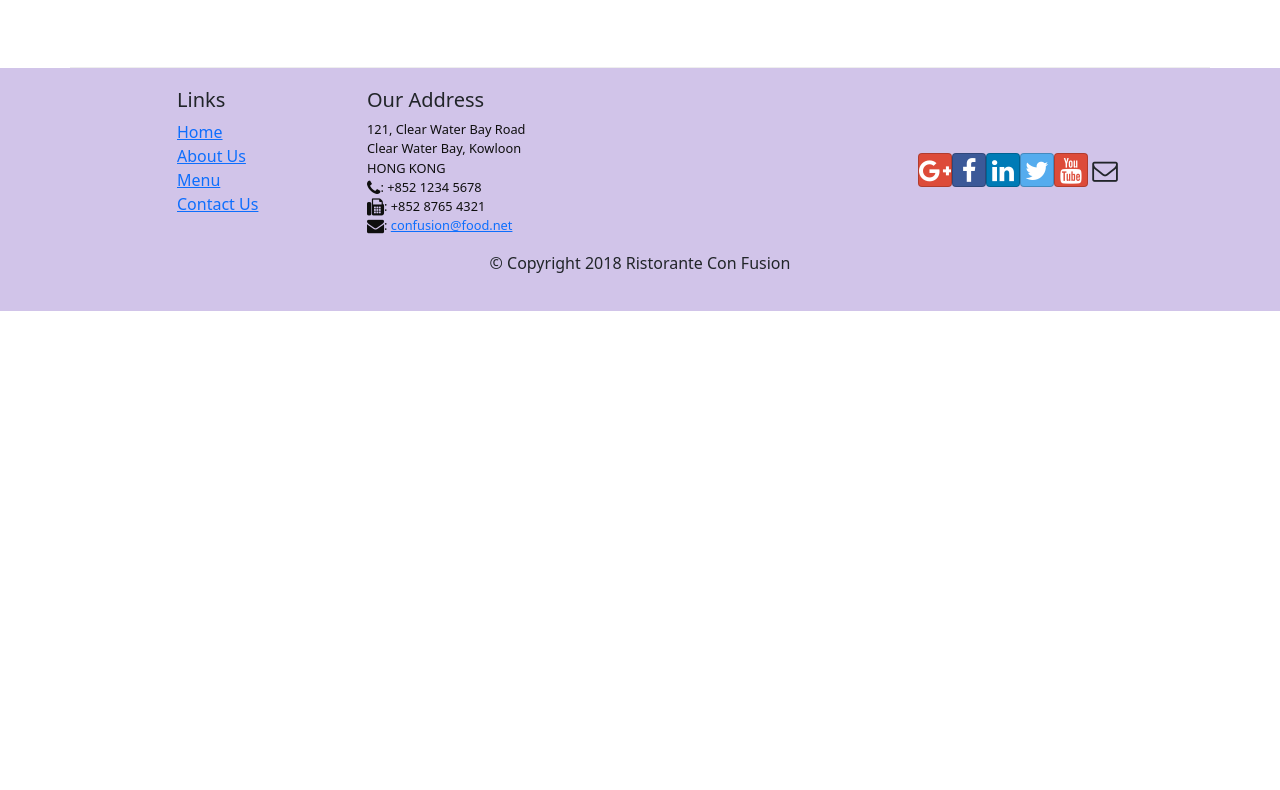
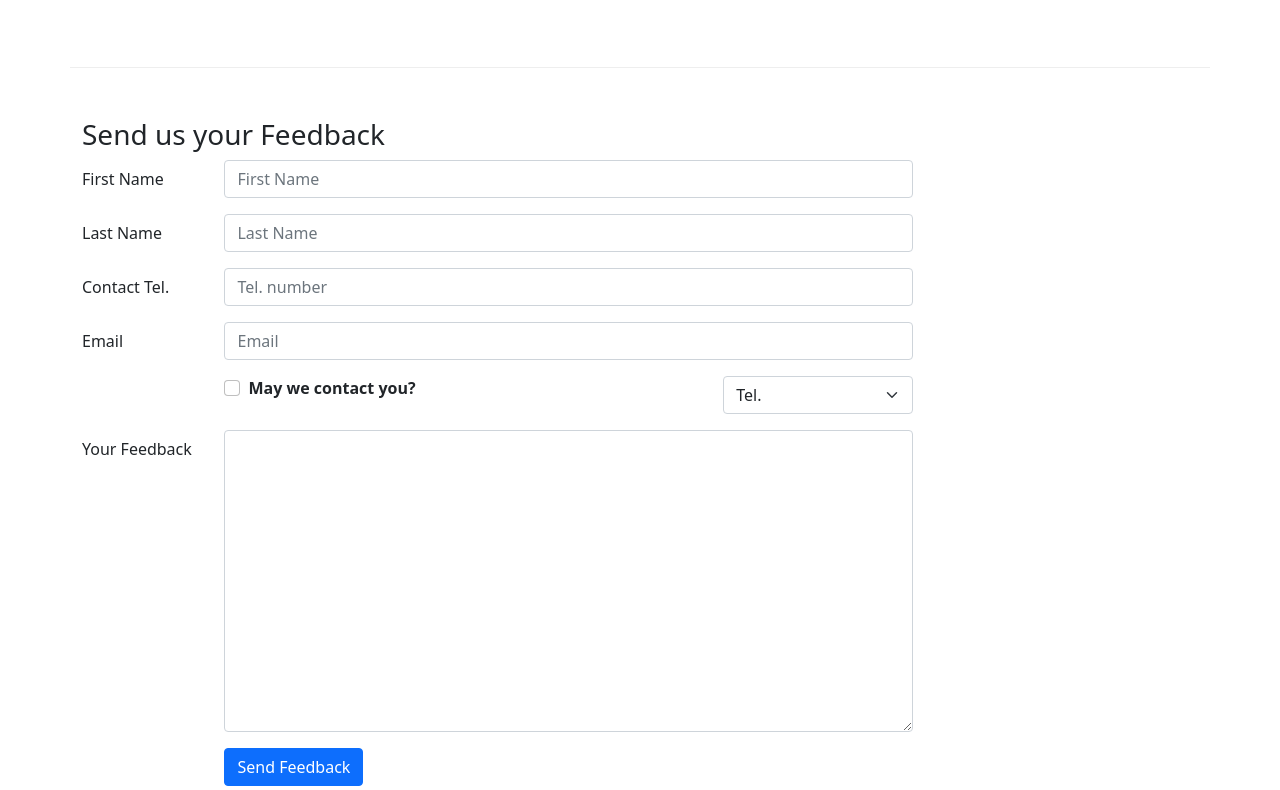
Before and after one commit to TinIT28/ReactProject_FER201m, a React (Create React App) app: page /contactus in a window 1280 px wide. Shown: the part 810-1600 px from the top of the page. Before the commit the page ends 1121 px from the top, so only its background shows below. Built offline with nearby package versions, Linux system fonts and the light colour scheme.

Commit message:
Controlled Forms

```diff
--- a/src/components/ContactComponent.js
+++ b/src/components/ContactComponent.js
@@ -1,14 +1,58 @@
-import React from 'react';
-import { Breadcrumb, BreadcrumbItem } from 'reactstrap';
-import { Link } from 'react-router-dom';
+import React, { Component } from "react";
+import {
+  Breadcrumb,
+  BreadcrumbItem,
+  Button,
+  Form,
+  FormGroup,
+  Label,
+  Input,
+  Col,
+} from "reactstrap";
+import { Link } from "react-router-dom";
 
+class Contact extends Component {
+  constructor(props) {
+    super(props);
 
-function Contact(props) {
-    return(
+    this.state = {
+      firstname: "",
+      lastname: "",
+      telnum: "",
+      email: "",
+      agree: false,
+      contactType: "Tel.",
+      message: "",
+    };
+
+    this.handleInputChange = this.handleInputChange.bind(this);
+    this.handleSubmit = this.handleSubmit.bind(this);
+  }
+
+  handleInputChange(event) {
+    const target = event.target;
+    const value = target.type === "checkbox" ? target.checked : target.value;
+    const name = target.name;
+
+    this.setState({
+      [name]: value,
+    });
+  }
+
+  handleSubmit(event) {
+    console.log("Current State is: " + JSON.stringify(this.state));
+    alert("Current State is: " + JSON.stringify(this.state));
+    event.preventDefault();
+  }
+
+  render() {
+    return (
       <div className="container">
         <div className="row">
           <Breadcrumb>
-                    <BreadcrumbItem><Link to="/home">Home</Link></BreadcrumbItem>
+            <BreadcrumbItem>
+              <Link to="/home">Home</Link>
+            </BreadcrumbItem>
             <BreadcrumbItem active>Contact Us</BreadcrumbItem>
           </Breadcrumb>
           <div className="col-12">
@@ -24,12 +68,18 @@
           <div className="col-12 col-sm-4 offset-sm-1">
             <h5>Our Address</h5>
             <address>
-                        121, Clear Water Bay Road<br />
-                        Clear Water Bay, Kowloon<br />
-                        HONG KONG<br />
-                        <i className="fa fa-phone"></i>: +852 1234 5678<br />
-                        <i className="fa fa-fax"></i>: +852 8765 4321<br />
-                        <i className="fa fa-envelope"></i>: <a href="mailto:confusion@food.net">confusion@food.net</a>
+              121, Clear Water Bay Road
+              <br />
+              Clear Water Bay, Kowloon
+              <br />
+              HONG KONG
+              <br />
+              <i className="fa fa-phone"></i>: +852 1234 5678
+              <br />
+              <i className="fa fa-fax"></i>: +852 8765 4321
+              <br />
+              <i className="fa fa-envelope"></i>:{" "}
+              <a href="mailto:confusion@food.net">confusion@food.net</a>
             </address>
           </div>
           <div className="col-12 col-sm-6 offset-sm-1">
@@ -37,15 +87,147 @@
           </div>
           <div className="col-12 col-sm-11 offset-sm-1">
             <div className="btn-group" role="group">
-                        <a role="button" className="btn btn-primary" href="tel:+85212345678"><i className="fa fa-phone"></i> Call</a>
-                        <a role="button" className="btn btn-info"><i className="fa fa-skype"></i> Skype</a>
-                        <a role="button" className="btn btn-success" href="mailto:confusion@food.net"><i className="fa fa-envelope-o"></i> Email</a>
+              <a
+                role="button"
+                className="btn btn-primary"
+                href="tel:+85212345678"
+              >
+                <i className="fa fa-phone"></i> Call
+              </a>
+              <a role="button" className="btn btn-info">
+                <i className="fa fa-skype"></i> Skype
+              </a>
+              <a
+                role="button"
+                className="btn btn-success"
+                href="mailto:confusion@food.net"
+              >
+                <i className="fa fa-envelope-o"></i> Email
+              </a>
             </div>
           </div>
         </div>
 
+        <div className="row row-content">
+          <div className="col-12">
+            <h3>Send us your Feedback</h3>
+          </div>
+          <div className="col-12 col-md-9">
+            <Form onSubmit={this.handleSubmit}>
+              <FormGroup row>
+                <Label htmlFor="firstname" md={2}>
+                  First Name
+                </Label>
+                <Col md={10}>
+                  <Input
+                    type="text"
+                    id="firstname"
+                    name="firstname"
+                    placeholder="First Name"
+                    value={this.state.firstname}
+                    onChange={this.handleInputChange}
+                  />
+                </Col>
+              </FormGroup>
+              <FormGroup row>
+                <Label htmlFor="lastname" md={2}>
+                  Last Name
+                </Label>
+                <Col md={10}>
+                  <Input
+                    type="text"
+                    id="lastname"
+                    name="lastname"
+                    placeholder="Last Name"
+                    value={this.state.lastname}
+                    onChange={this.handleInputChange}
+                  />
+                </Col>
+              </FormGroup>
+              <FormGroup row>
+                <Label htmlFor="telnum" md={2}>
+                  Contact Tel.
+                </Label>
+                <Col md={10}>
+                  <Input
+                    type="tel"
+                    id="telnum"
+                    name="telnum"
+                    placeholder="Tel. number"
+                    value={this.state.telnum}
+                    onChange={this.handleInputChange}
+                  />
+                </Col>
+              </FormGroup>
+              <FormGroup row>
+                <Label htmlFor="email" md={2}>
+                  Email
+                </Label>
+                <Col md={10}>
+                  <Input
+                    type="email"
+                    id="email"
+                    name="email"
+                    placeholder="Email"
+                    value={this.state.email}
+                    onChange={this.handleInputChange}
+                  />
+                </Col>
+              </FormGroup>
+              <FormGroup row>
+                <Col md={{ size: 6, offset: 2 }}>
+                  <FormGroup check>
+                    <Label check>
+                      <Input
+                        type="checkbox"
+                        name="agree"
+                        checked={this.state.agree}
+                        onChange={this.handleInputChange}
+                      />{" "}
+                      <strong>May we contact you?</strong>
+                    </Label>
+                  </FormGroup>
+                </Col>
+                <Col md={{ size: 3, offset: 1 }}>
+                  <Input
+                    type="select"
+                    name="contactType"
+                    value={this.state.contactType}
+                    onChange={this.handleInputChange}
+                  >
+                    <option>Tel.</option>
+                    <option>Email</option>
+                  </Input>
+                </Col>
+              </FormGroup>
+              <FormGroup row>
+                <Label htmlFor="message" md={2}>
+                  Your Feedback
+                </Label>
+                <Col md={10}>
+                  <Input
+                    type="textarea"
+                    id="message"
+                    name="message"
+                    rows="12"
+                    value={this.state.message}
+                    onChange={this.handleInputChange}
+                  ></Input>
+                </Col>
+              </FormGroup>
+              <FormGroup row>
+                <Col md={{ size: 10, offset: 2 }}>
+                  <Button type="submit" color="primary">
+                    Send Feedback
+                  </Button>
+                </Col>
+              </FormGroup>
+            </Form>
+          </div>
+        </div>
       </div>
     );
   }
+}
 
 export default Contact;
```
Also changed, not shown: src/components/DishDetailComponent.js (+13 -6 lines). Lines whose indentation alone changed are shown as unchanged.
